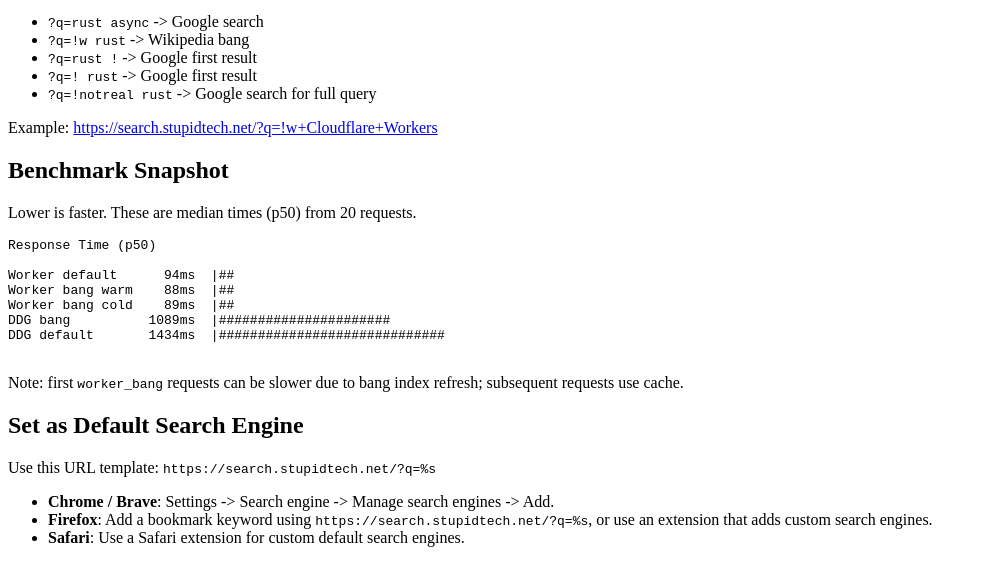
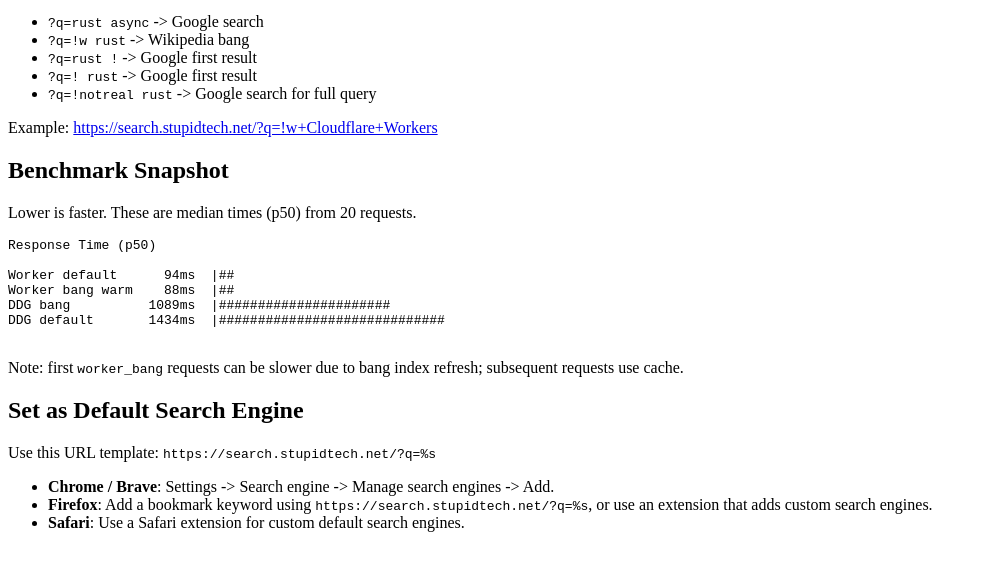
Before and after one commit to stephancill/search-bangs-worker, a website: page public/index.html in a window 1280 px wide. Shown: the part 101-686 px from the top of the page, without its empty margins (0-987 px from the left). Drawn offline with Linux system fonts and the light colour scheme.

Commit message:
docs: remove cold benchmark stat

```diff
--- a/public/index.html
+++ b/public/index.html
@@ -30,7 +30,6 @@ Response Time (p50)
 
 Worker default      94ms  |##
 Worker bang warm    88ms  |##
-Worker bang cold    89ms  |##
 DDG bang          1089ms  |######################
 DDG default       1434ms  |#############################
     </pre>
```
